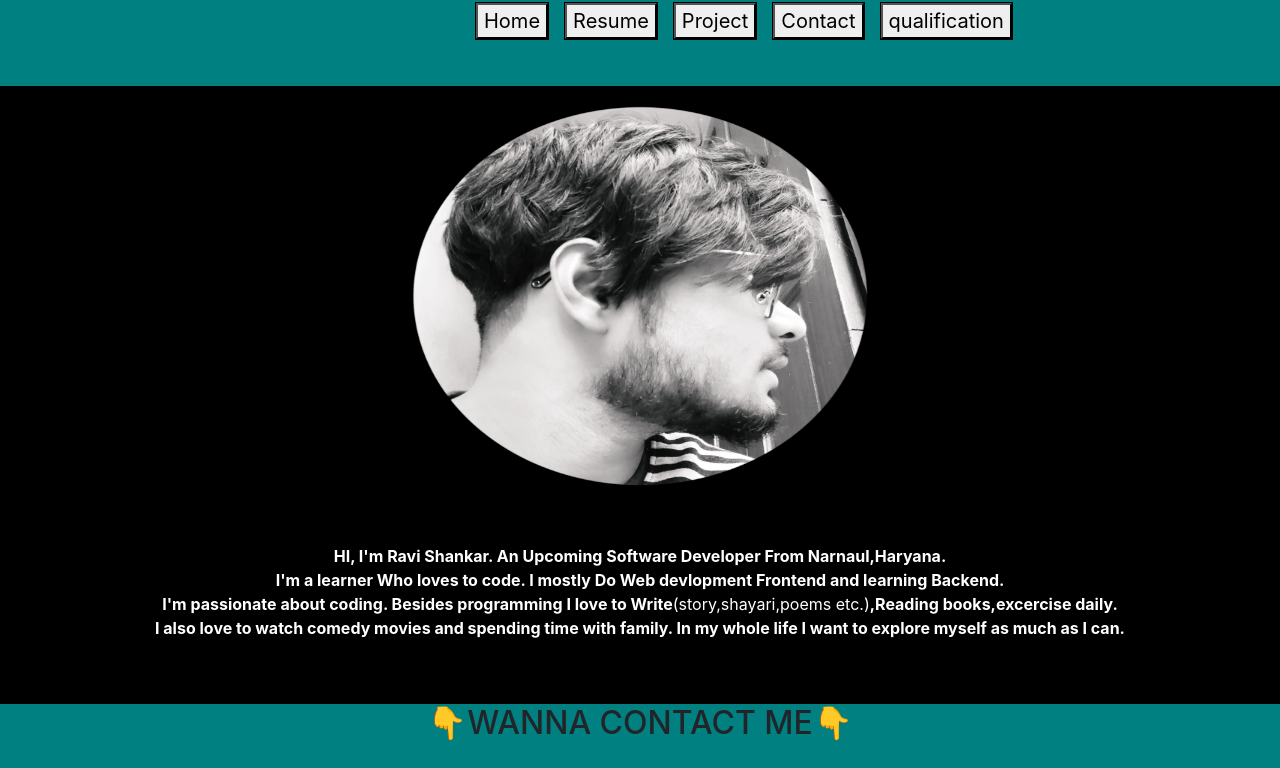
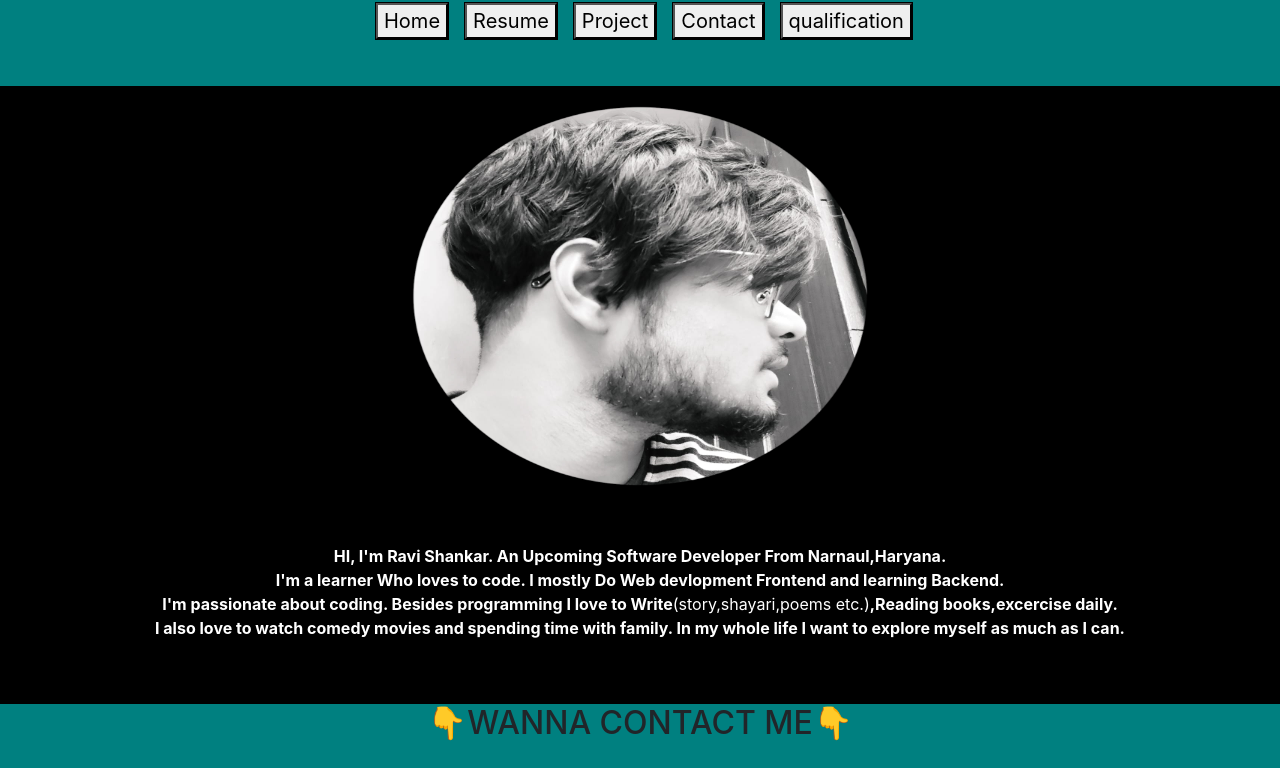
Before and after one commit to rschauhan24/rs3.github.io, a plain HTML site: page index.html in a window 1280 px wide. Shown: the part 114-882 px from the top of the page. Drawn offline with nearby package versions, Linux system fonts and the light colour scheme.

Commit message:
Update index.html

```diff
--- a/index.html
+++ b/index.html
@@ -61,7 +61,7 @@ padding-left:20px;
    }
   #list{
   	display:inline-flex;
-  	margin-left: 400px;
+  	margin-left: 300px;
     }
     #footer{
     	background-color:teal;
```
